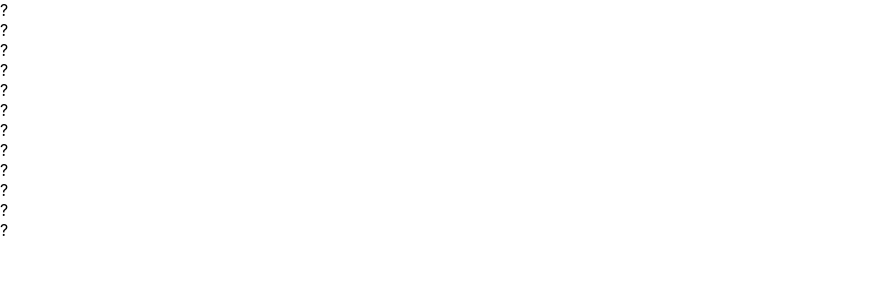
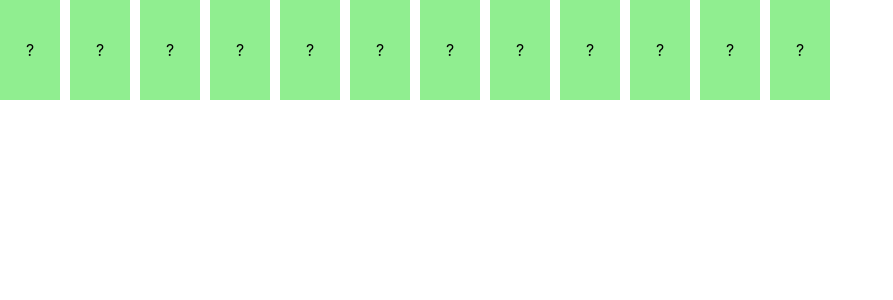
Before and after one commit to VincentBee/well-tested-memory-card, a React (Create React App) app: page / in a window 1280 px wide. Both pictures are taken after a click on the button "play". Shown: the top 300 px of the page, without its empty margins (0-893 px from the left). Built offline with nearby package versions, Linux system fonts and the light colour scheme.

Commit message:
save temp work

```diff
--- a/src/App.css
+++ b/src/App.css
@@ -1,15 +1,42 @@
+.card-list {
+    display: flex;
+    flex-wrap: wrap;
+    gap: 10px;
+}
+.card-container {
+    position: relative;
+    height: 100px;
+    width: 60px;
+    cursor: pointer;
+}
+.card-container.visible .card {
+    transform: rotateY(180deg);
+}
+.card {
+    position: absolute;
+    height: 100%;
+    width: 100%;
+    transition: all 0.3s ease;
+    transform-style: preserve-3d;
+}
 .card-back {
-    display: block;
+    position: absolute;
+    height: 100%;
+    width: 100%;
+    background: lightgreen;
+    backface-visibility: hidden;
+    display: flex;
+    align-items: center;
+    justify-content: center;
 }
-
 .card-front {
-    display: none;
+    position: absolute;
+    height: 100%;
+    width: 100%;
+    background: skyblue;
+    backface-visibility: hidden;
+    transform: rotateY(-180deg);
+    display: flex;
+    align-items: center;
+    justify-content: center;
 }
-
-.card-container.visible .card-back {
-    display: none;
-}
-
-.card-container.visible .card-front {
-    display: block;
-}
--- a/src/App.tsx
+++ b/src/App.tsx
@@ -20,28 +20,32 @@ export const initialCardState = [
 function App() {
     const [history, setHistory] = useState<number[]>([]);
     const [started, setStarted] = useState(false);
+    const [lock, setLock] = useState(false);
     const [cards, setCards] = useState(initialCardState);
 
     const play = (position: number): void => {
-        if (cards[position].visible) {
+        if (cards[position].visible || lock) {
             return;
         }
 
         if (history.length % 2 === 1) {
-            if (cards[history[history.length-1]].value === cards[position].value) {
             setCards(cards.map((card, index) => {
                 if (index === position) {
                     return { ...card, visible: true };
                 }
                 return card;
             }))
-            } else {
+            if (cards[history[history.length-1]].value !== cards[position].value) {
+                setLock(true);
+                setTimeout(() => {
                     setCards(cards.map((card, index) => {
                         if (index === position || index === history[history.length-1]) {
                             return { ...card, visible: false };
                         }
                         return card;
-                }))
+                    }));
+                    setLock(false);
+                }, 2000);
             }
         } else {
             setCards(cards.map((card, index) => {
@@ -62,7 +66,9 @@ function App() {
         <>
             {!started && <button onClick={() => setStarted(true)}>play</button>}
 
-            {started && cards.map((card, position) => (
+            {started && (
+                <div className="card-list">
+                    {cards.map((card, position) => (
                         <Card
                             key={position}
                             value={card.value}
@@ -70,8 +76,15 @@ function App() {
                             onClick={() => play(position)}
                         />
                     ))}
+                </div>
+            )}
 
-            {isWin() && <div>congratulation</div>}
+            {isWin() && (
+                <>
+                    <div>congratulation</div>
+                    {<button onClick={() => {}}>play again</button>}
+                </>
+            )}
         </>
     );
 }
```
Also changed, not shown: 1 other file (tests, documents, lock files or other folders). Lines whose indentation alone changed are shown as unchanged.
